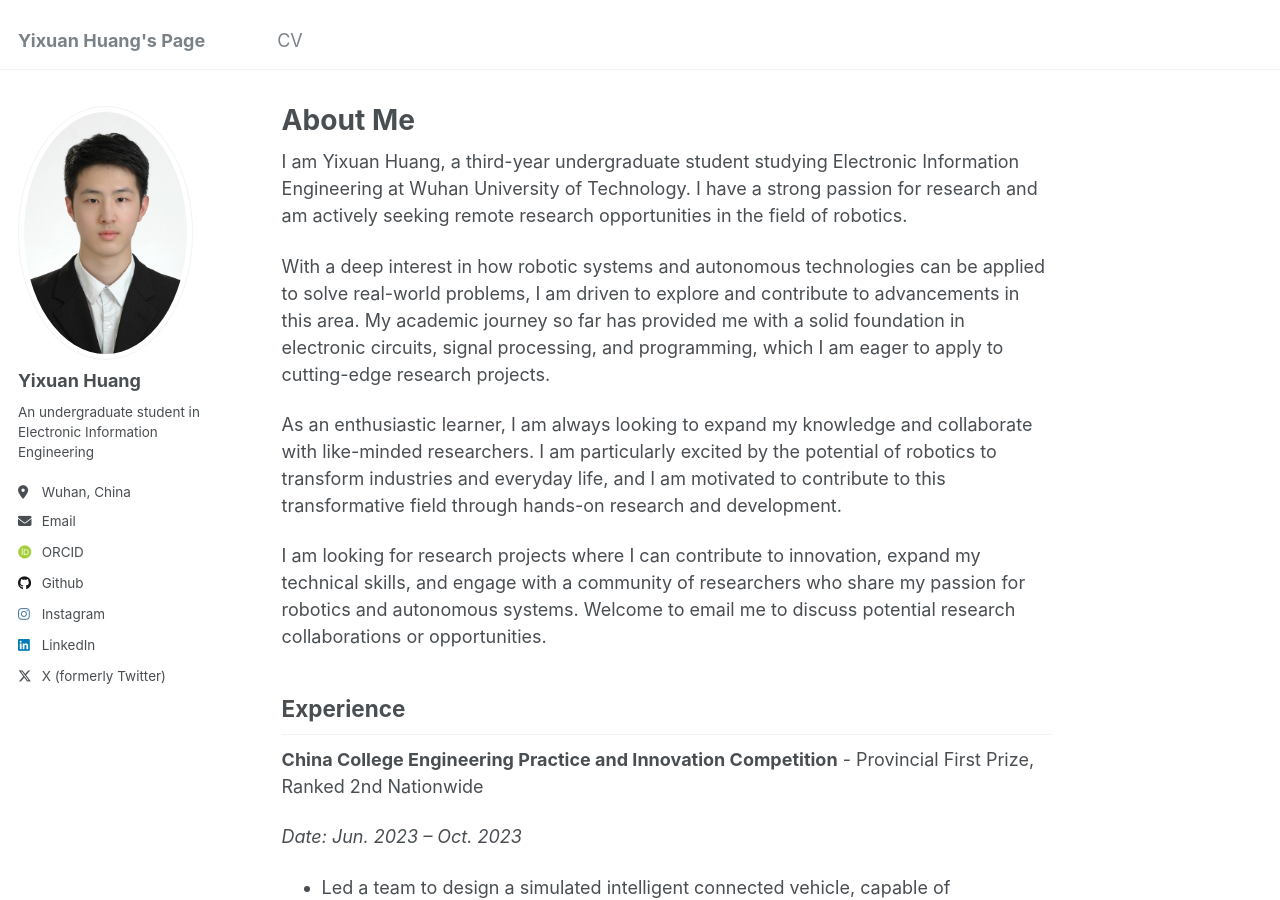
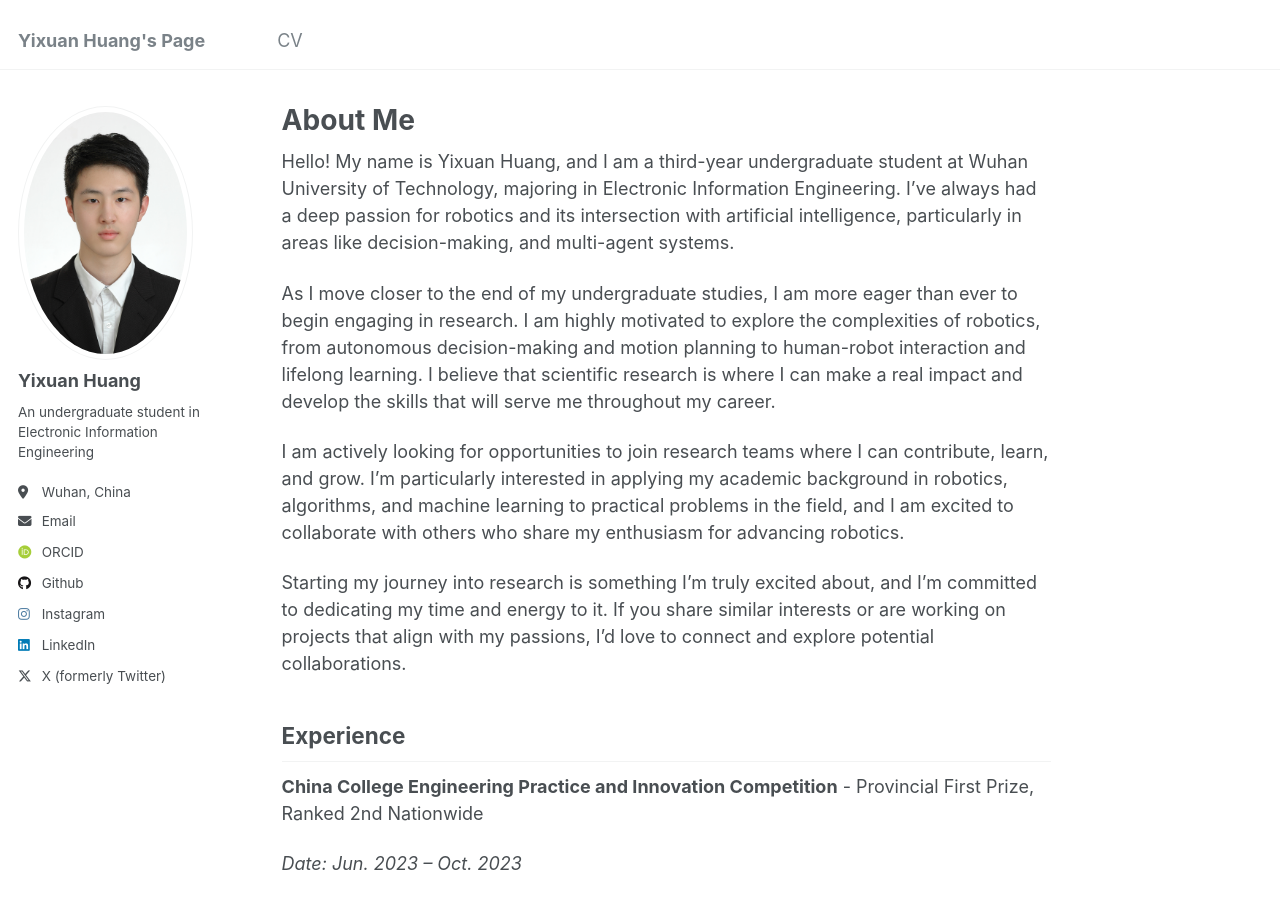
Before and after one commit to yixuanhuang04/yixuanhuang04.github.io, a Jekyll site: the page built from _pages/about.md, in a window 1280 px wide and 900 px high. Built offline with Jekyll 4.4.1, drawn with Linux system fonts in a browser that asks for light colours; some web fonts are replaced.

Commit message:
feat: remove mapmyvisitors

```diff
--- a/_pages/about.md
+++ b/_pages/about.md
@@ -7,13 +7,13 @@ redirect_from:
   - /about.html
 ---
 
-I am Yixuan Huang, a third-year undergraduate student studying Electronic Information Engineering at Wuhan University of Technology. I have a strong passion for research and am actively seeking remote research opportunities in the field of robotics.
+Hello! My name is Yixuan Huang, and I am a third-year undergraduate student at Wuhan University of Technology, majoring in Electronic Information Engineering. I’ve always had a deep passion for robotics and its intersection with artificial intelligence, particularly in areas like decision-making, and multi-agent systems.
 
-With a deep interest in how robotic systems and autonomous technologies can be applied to solve real-world problems, I am driven to explore and contribute to advancements in this area. My academic journey so far has provided me with a solid foundation in electronic circuits, signal processing, and programming, which I am eager to apply to cutting-edge research projects.
+As I move closer to the end of my undergraduate studies, I am more eager than ever to begin engaging in research. I am highly motivated to explore the complexities of robotics, from autonomous decision-making and motion planning to human-robot interaction and lifelong learning. I believe that scientific research is where I can make a real impact and develop the skills that will serve me throughout my career.
 
-As an enthusiastic learner, I am always looking to expand my knowledge and collaborate with like-minded researchers. I am particularly excited by the potential of robotics to transform industries and everyday life, and I am motivated to contribute to this transformative field through hands-on research and development.
+I am actively looking for opportunities to join research teams where I can contribute, learn, and grow. I’m particularly interested in applying my academic background in robotics, algorithms, and machine learning to practical problems in the field, and I am excited to collaborate with others who share my enthusiasm for advancing robotics.
 
-I am looking for research projects where I can contribute to innovation, expand my technical skills, and engage with a community of researchers who share my passion for robotics and autonomous systems. Welcome to  email me to discuss potential research collaborations or opportunities.
+Starting my journey into research is something I’m truly excited about, and I’m committed to dedicating my time and energy to it. If you share similar interests or are working on projects that align with my passions, I’d love to connect and explore potential collaborations.
 
 ## Experience
 
@@ -70,5 +70,3 @@ I am looking for research projects where I can contribute to innovation, expand
 - Provincial First Prize – China College Engineering Practice and Innovation Competition Ranked 2nd nationally in the Provincial Selection (2023)
 - University Scholarship – Second Prize Scholarship (2023), First Prize Scholarship (2024)
 - Excellent Student} – Wuhan University of Technology Excellent Student (top 1\%) (2023, 2024)
-
-<script type="text/javascript" id="mapmyvisitors" src="//mapmyvisitors.com/map.js?d=7aJXkocIyrHxDcJw_FpnG0vWOnRLRzapsbRMdMYhxos&cl=ffffff&w=a"></script>
```
